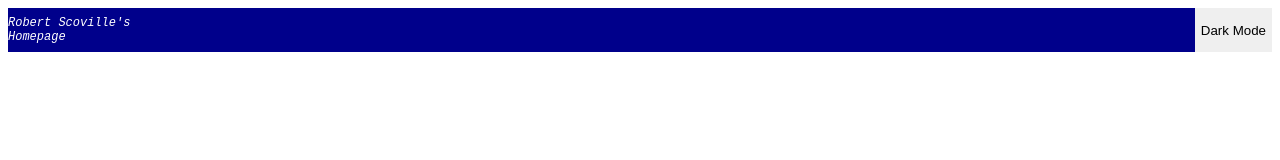
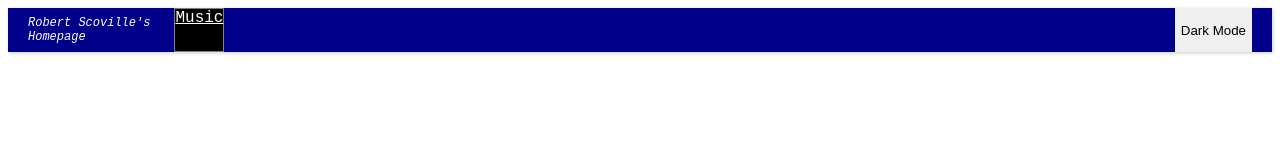
Before and after one commit to rscoville25/rscoville25.github.io, a plain HTML site: page index.html in a window 1280 px wide. Drawn offline with Linux system fonts and the light colour scheme.

Commit message:
Links to my Bandcamp page

```diff
--- a/index.css
+++ b/index.css
@@ -1,6 +1,9 @@
 .header {
     display: flex;
     background-color: darkblue;
+    box-shadow: 1px 1px 4px rgba(0,0,0,.2);
+    padding-left: 1.25em;
+    padding-right: 1.25em;
 }
 
 .header-title {
@@ -8,8 +11,16 @@
     font-style: italic;
     font-weight: lighter;
     color: white;
-    text-shadow: black;
     font-size: 12px;
+    padding-right: 24px;
+}
+
+.header-music {
+    font-family: 'Courier New';
+    color: white;
+    border: thin solid  gray;
+    box-shadow: inset;
+    background-color: black;
 }
 
 .header-dark {
--- a/index.html
+++ b/index.html
@@ -8,6 +8,7 @@
     <body>
         <div class="header">
             <h1 class="header-title">Robert Scoville's <br>Homepage</h1>
+            <a class="header-music" href="https://figrecs.bandcamp.com/">Music</a>
             <button class="header-dark" id="dark">Dark Mode</button>
         </div>
 
```
